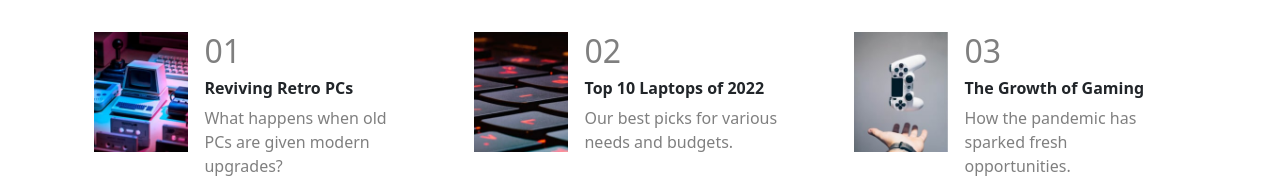
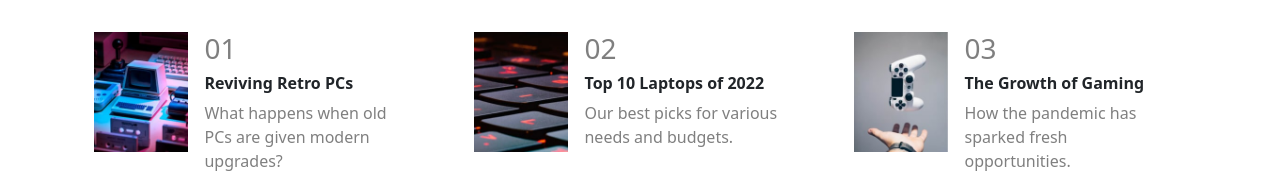
Before and after one commit to mohamedash13/News-homepage, a plain HTML site: page index.html in a window 1280 px wide. Shown: the part 746-924 px from the top of the page. Drawn offline with Linux system fonts and the light colour scheme.

Commit message:
Update index.html

```diff
--- a/index.html
+++ b/index.html
@@ -109,7 +109,7 @@
           <div class="container d-flex">
             <img src="assets/images/image-retro-pcs.jpg" alt="">
             <div class="description ps-3 d-flex flex-column justify-content-between">
-              <h3 class="num text-black-50 fs-2">01</h3>
+              <h3 class="num text-black-50 fs-3">01</h3>
               <h6 class="fw-bold">Reviving Retro PCs</h6>
               <p class="fs-6 text-black-50">What happens when old PCs are given modern upgrades?</p>
             </div>
@@ -119,7 +119,7 @@
           <div class="container d-flex">
             <img src="assets/images/image-top-laptops.jpg" alt="">
             <div class="description ps-3 d-flex flex-column justify-content-between">
-              <h3 class="num text-black-50 fs-2">02</h3>
+              <h3 class="num text-black-50 fs-3">02</h3>
               <h6 class="fw-bold">Top 10 Laptops of 2022</h6>
               <p class="fs-6 text-black-50">Our best picks for various needs and budgets.</p>
             </div>
@@ -129,7 +129,7 @@
           <div class="container d-flex">
             <img src="assets/images/image-gaming-growth.jpg" alt="">
             <div class="description ps-3 d-flex flex-column justify-content-between">
-              <h3 class="num text-black-50 fs-2">03</h3>
+              <h3 class="num text-black-50 fs-3">03</h3>
               <h6 class="fw-bold">The Growth of Gaming</h6>
               <p class="fs-6 text-black-50">How the pandemic has sparked fresh opportunities.</p>
             </div>
```
